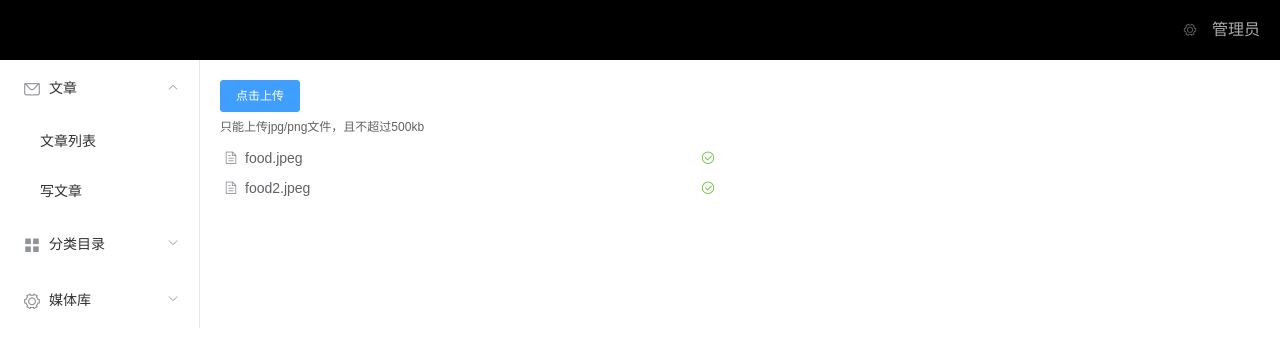
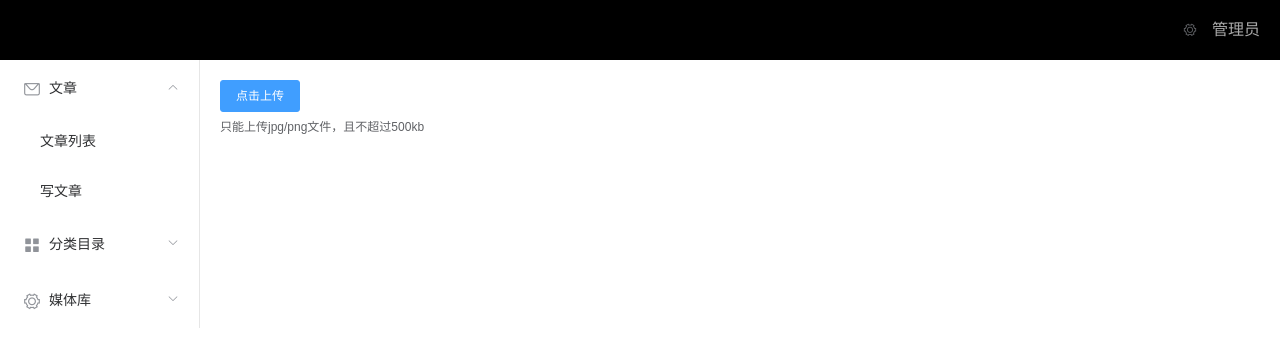
Before and after one commit to wujinfeng/wcmsBackend, a Vue app: page /media/add in a window 1280 px wide. Shown: the top 348 px of the page. Built offline with nearby package versions, Linux system fonts and the light colour scheme; what mavon-editor would draw is missing.

Commit message:
图片上传功能完成

```diff
--- a/src/components/media/MediaAdd.vue
+++ b/src/components/media/MediaAdd.vue
@@ -1,9 +1,13 @@
 <template>
   <el-upload
     class="upload"
-    action="https://jsonplaceholder.typicode.com/posts/"
+    action="/api/admin/media/add/"
     :on-preview="handlePreview"
     :on-remove="handleRemove"
+    :before-upload="beforeUpload"
+    :on-error="uploadError"
+    :on-success="uploadSuccess"
+    name="image"
     multiple
     :limit="10"
     :on-exceed="handleExceed"
@@ -18,18 +22,49 @@ export default {
     name: 'MediaAdd',
     data () {
       return {
-      fileList: [{name: 'food.jpeg', url: 'https://fuss10.elemecdn.com/3/63/4e7f3a15429bfda99bce42a18cdd1jpeg.jpeg?imageMogr2/thumbnail/360x360/format/webp/quality/100'}, {name: 'food2.jpeg', url: 'https://fuss10.elemecdn.com/3/63/4e7f3a15429bfda99bce42a18cdd1jpeg.jpeg?imageMogr2/thumbnail/360x360/format/webp/quality/100'}]
+        fileList: []
       }
     },
     methods: {
-    handleRemove (file, fileList) {
-      console.log(file, fileList)
+      handleRemove (file, fileList) {  // 文件列表移除文件时的钩子
+        console.log('handleRemove:')
+        console.log(file)
+        console.log(fileList)
       },
-    handlePreview (file) {
+      handlePreview (file) { // 点击已上传的文件链接时的钩子, 可以通过 file.response 拿到服务端返回数据
+        console.log('handlePreview:')
         console.log(file)
       },
-    handleExceed (files, fileList) {
-      this.$message.warning(`当前限制选择 3 个文件，本次选择了 ${files.length} 个文件，共选择了 ${files.length + fileList.length} 个文件`)
+      handleExceed (files, fileList) { // 文件超出个数限制时的钩子
+        this.$message.warning(`当前限制选择 10 个文件，本次选择了 ${files.length} 个文件，共选择了 ${files.length + fileList.length} 个文件`)
+      },
+      // 上传成功后的回调
+      uploadSuccess (response, file, fileList) {
+        console.log('上传成功')
+        console.log(response)
+        console.log(file)
+        console.log(fileList)
+      },
+      // 上传错误
+      uploadError (err, file, fileList) {
+        console.log('上传失败，请重试！')
+        console.log(err)
+      },
+      beforeUpload (file) {
+        let filename = file.name
+        let extension = filename.substr(filename.lastIndexOf('.') + 1).toLowerCase()
+        let isLt2M = file.size / 1024 / 1024 < 10
+        console.log(extension, isLt2M)
+
+        if (!(extension === 'jpg' || extension === 'png')) {
+          console.log('图片格式错误!' + extension)
+          return false
+        }
+        if (!isLt2M) {
+          console.log('上传模板大小不能超过 10MB!')
+          return false
+        }
+        return true
       }
     }
   }
@@ -37,7 +72,7 @@ export default {
 
 <!-- Add "scoped" attribute to limit CSS to this component only -->
 <style scoped>
-.upload{
+  .upload {
     max-width: 500px;
   }
 </style>
```
Lines whose indentation alone changed are shown as unchanged.
